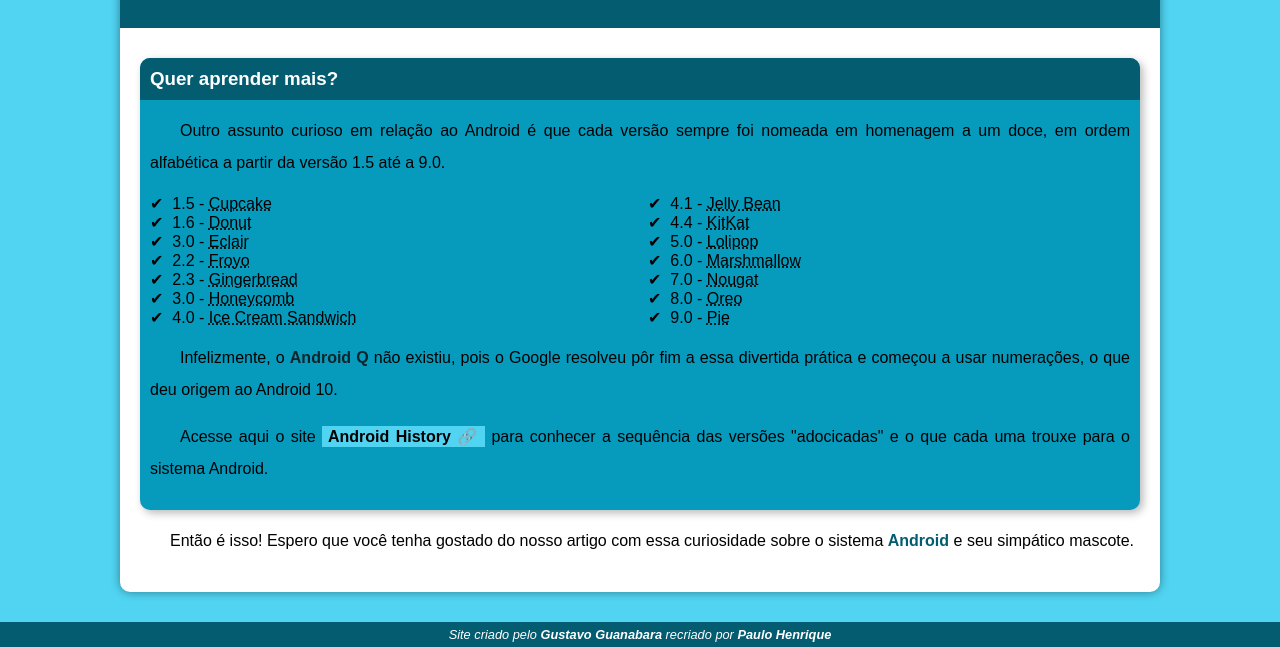
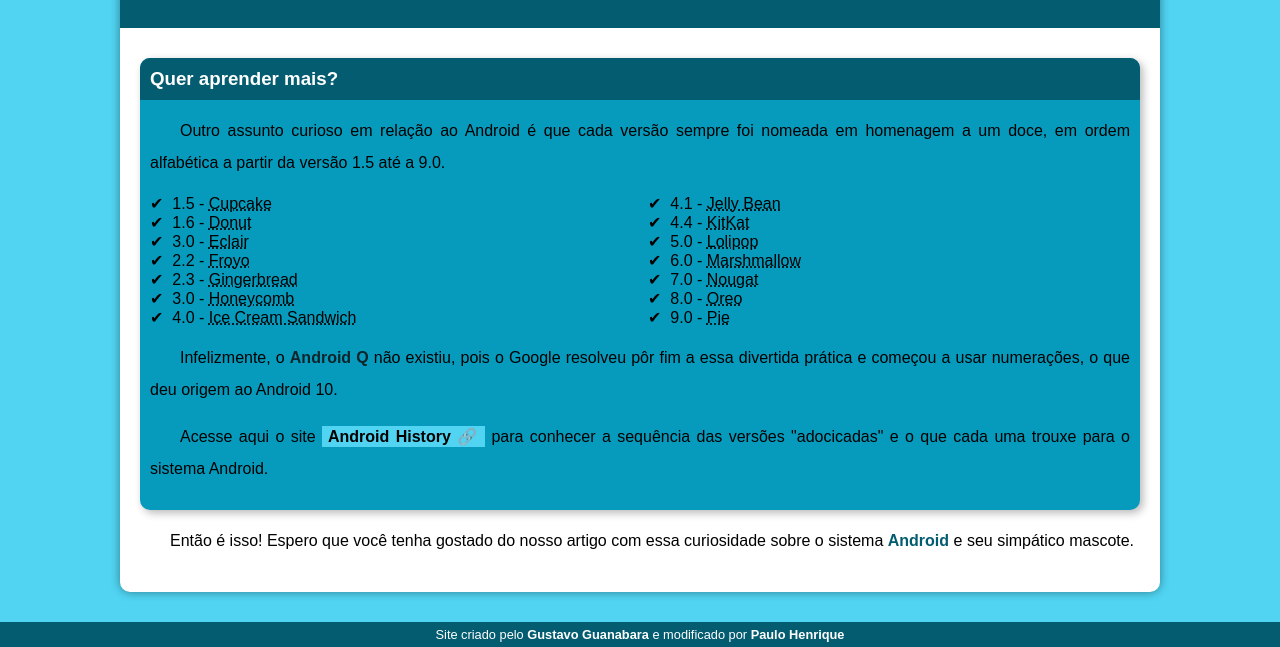
Before and after one commit to LockynBr/Projeto-Android, a plain HTML site: page index.html in a window 1280 px wide. Shown: the part 2414-3061 px from the top of the page. Drawn offline with Linux system fonts and the light colour scheme.

Commit message:
Alterando Html e Css

```diff
--- a/index.html
+++ b/index.html
@@ -82,7 +82,7 @@
         </article>
     </main>
     <footer>
-        <p>Site criado pelo <a href="https://www.youtube.com/@CursoemVideo" target="_blank" rel="external">Gustavo Guanabara</a> recriado por <a href="https://github.com/Lockynbr" target="_blank">Paulo Henrique</a></p>
+        <p>Site criado pelo <a href="https://www.youtube.com/@CursoemVideo" target="_blank" rel="external">Gustavo Guanabara</a> e modificado por <a href="https://github.com/Lockynbr" target="_blank" rel="external">Paulo Henrique</a></p>
     </footer>
 </body>
 </html>
--- a/style/style.css
+++ b/style/style.css
@@ -191,7 +191,6 @@
     text-align: center;
     font-size: 0.8em;
     padding: 5px;
-    font-style: italic;
 }
 
 footer a {
```
